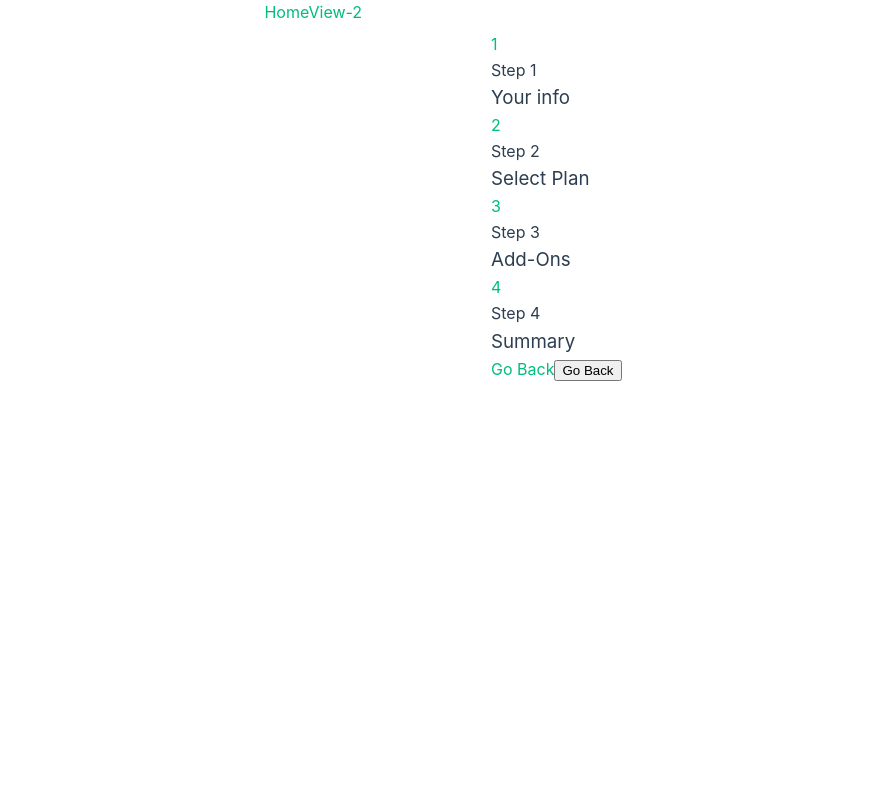
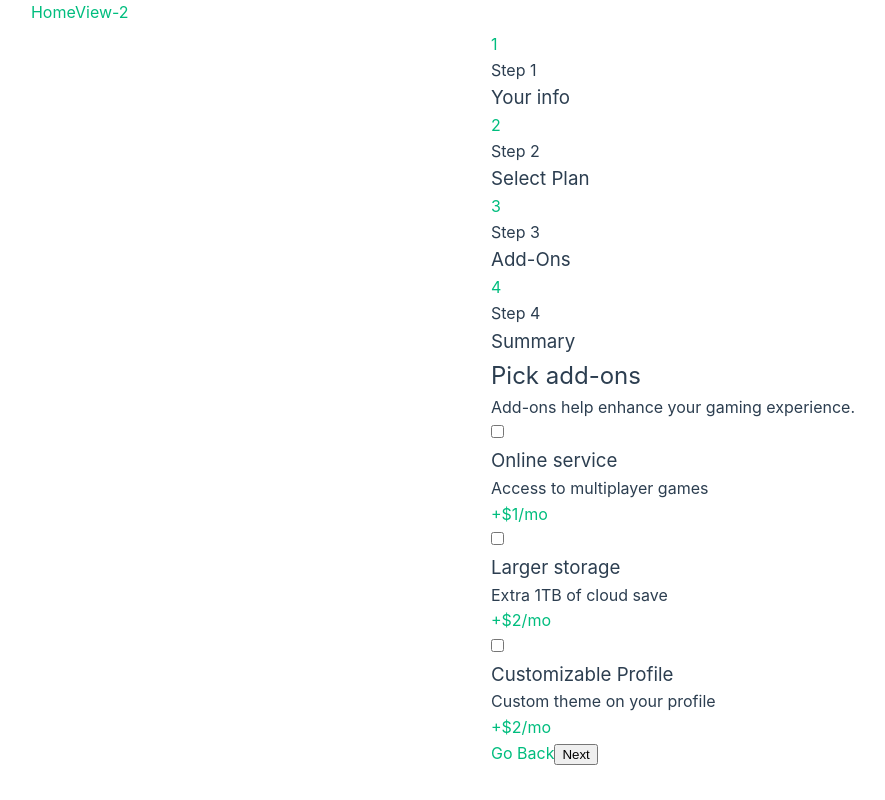
Before and after one commit to purplehippo911/Multi-step_form, a Vue app in the folder vueApp/: page /step-3 in a window 1280 px wide. Shown: the whole page, without its empty margins (181-1066 px from the left). Built offline with nearby package versions, Linux system fonts and the light colour scheme.

Commit message:
finished all views

```diff
--- a/vueApp/package.json
+++ b/vueApp/package.json
@@ -13,6 +13,7 @@
   },
   "dependencies": {
     "pinia": "^2.0.26",
+    "sass-loader": "^13.2.0",
     "vue": "^3.2.45",
     "vue-router": "^4.1.6"
   },
@@ -28,6 +29,7 @@
     "eslint-plugin-vue": "^9.3.0",
     "jsdom": "^20.0.3",
     "prettier": "^2.7.1",
+    "sass": "^1.56.2",
     "start-server-and-test": "^1.14.0",
     "vite": "^3.2.4",
     "vitest": "^0.25.3"
--- a/vueApp/src/App.vue
+++ b/vueApp/src/App.vue
@@ -26,6 +26,7 @@ main {
 .row {
     display:flex;
     flex-direction:column;
+    justify-content:center;
 }
 
 </style>
--- /dev/null
+++ b/vueApp/src/components/AddonsOptions.vue
@@ -0,0 +1,41 @@
+<script>
+</script>
+
+<template>
+ <div class="add-ons__options">
+    <div class="container row">
+        <div class="options__option">
+            <input type="checkbox" name="checkbox" id="checkbox">
+
+            <div class="option__information">
+                <h3 class="information__title">Online service</h3>
+                <p class="information__text">Access to multiplayer games</p>
+            </div>
+
+            <a href="#" class="option__price">+$1/mo</a>
+        </div>
+
+        <div class="options__option">
+            <input type="checkbox" name="checkbox" id="checkbox">
+
+            <div class="option__information">
+                <h3 class="information__title">Larger storage</h3>
+                <p class="information__text">Extra 1TB of cloud save</p>
+            </div>
+
+            <a href="#" class="option__price">+$2/mo</a>
+        </div>
+
+        <div class="options__option">
+            <input type="checkbox" name="checkbox" id="checkbox">
+
+            <div class="option__information">
+                <h3 class="information__title">Customizable Profile</h3>
+                <p class="information__text">Custom theme on your profile</p>
+            </div>
+
+            <a href="#" class="option__price">+$2/mo</a>
+        </div>
+    </div>
+ </div>
+</template>
--- a/vueApp/src/components/ConfirmationButtons.vue
+++ b/vueApp/src/components/ConfirmationButtons.vue
@@ -1,11 +1,16 @@
-<script setup>
+<script>
+// methods:{
+//   displayNextPage() {
+
+//   }
+// }
 </script>
 
 <template>
   <div class="confirmation-buttons">
     <div class="container row">
       <a class="button" href="#">Go Back</a>
-      <button class="button" href="#">Go Back</button>
+      <button class="button" href="#">Next</button>
     </div>
   </div>
 </template>
--- /dev/null
+++ b/vueApp/src/components/SubscriptionToggle.vue
@@ -0,0 +1,17 @@
+<script>
+</script>
+
+<template>
+    <div class="subscription-toggle-wrapper">
+        <div class="container row">
+            <h3 class="subscription-toggle__plan-title">Monthly</h3>
+            <div class="slider">
+
+            <div class="slider__item" v-on:click="toggleOpen">
+                <strong class="slider__ball" v-on:click="toggleOpen" ref="slider"></strong>
+            </div>
+            </div>
+            <h3 class="subscription-toggle__plan-title">Yearly</h3>
+        </div>
+    </div>
+</template>
--- /dev/null
+++ b/vueApp/src/components/SummaryComponent.vue
@@ -0,0 +1,6 @@
+<script>
+</script>
+
+<template>
+    <p>This is the finishing component</p>
+</template>
--- a/vueApp/src/router/index.js
+++ b/vueApp/src/router/index.js
@@ -17,6 +17,22 @@ const router = createRouter({
       // which is lazy-loaded when the route is visited.
       component: () => import("../views/Step_2.vue"),
     },
+    {
+      path: "/step-3",
+      name: "step_3",
+      // route level code-splitting
+      // this generates a separate chunk (About.[hash].js) for this route
+      // which is lazy-loaded when the route is visited.
+      component: () => import("../views/Step_3.vue"),
+    },
+    {
+      path: "/step-4",
+      name: "step_4",
+      // route level code-splitting
+      // this generates a separate chunk (About.[hash].js) for this route
+      // which is lazy-loaded when the route is visited.
+      component: () => import("../views/Step_4.vue"),
+    },
   ],
 });
 
--- /dev/null
+++ b/vueApp/src/styles/_variables.scss
@@ -0,0 +1,21 @@
+/* Fonts */
+@import url('https://fonts.googleapis.com/css2?family=Ubuntu:wght@400;500;700&display=swap');
+
+$fontUbuntu:'Ubuntu', sans-serif;
+/* Colors */
+
+// Primary
+
+ $Marineblue: hsl(213, 96%, 18%);
+ $Purplishblue: hsl(243, 100%, 62%);
+ $Pastelblue: hsl(228, 100%, 84%);
+ $Lightblue: hsl(206, 94%, 87%);
+ $Strawberryred: hsl(354, 84%, 57%);
+
+// Neutral
+
+ $CoolGray: hsl(231, 11%, 63%);
+ $LightGray: hsl(229, 24%, 87%);
+ $Magnolia: hsl(217, 100%, 97%);
+ $Alabaster: hsl(231, 100%, 99%);
+ $White:hsl(0, 0%, 100%);
--- a/vueApp/src/views/Step_2.vue
+++ b/vueApp/src/views/Step_2.vue
@@ -1,7 +1,46 @@
-<script>
+<script setup>
 import PlanComponent from '../components/PlanComponent.vue';
+import SubscriptionToggle from '../components/SubscriptionToggle.vue';
 </script>
 
 <template>
     <PlanComponent/>
+    <SubscriptionToggle/>
 </template>
+
+<style lang="scss">
+.slider {
+  align-self: center;
+  width: 10%;
+  display: grid;
+  grid-template-rows: repeat(2, 1fr);
+  .slider__item,
+  .slider__numbers {
+    width: 100%;
+    display: grid;
+    grid-template-columns: repeat(3, 1fr);
+    align-items: center;
+    justify-items: center;
+  }
+  .slider__numbers {
+    color: $CoolGray;
+    align-self: center;
+  }
+  .slider__item {
+    width: 80%;
+    justify-self: center;
+    background: $CoolGray;
+    padding: 0.1rem;
+    border-radius: 20px;
+    .slider__ball {
+      background: $White;
+      width: auto;
+      padding: 0.8rem;
+      border-radius: 50%;
+      transition: 0.5s;
+      grid-column: 0;
+      box-shadow: -1px -1px $Marineblue;
+    }
+  }
+}
+</style>
--- /dev/null
+++ b/vueApp/src/views/Step_3.vue
@@ -0,0 +1,18 @@
+<script setup>
+import AddonsOptions from '../components/AddonsOptions.vue';
+</script>
+
+<template>
+ <div class="add-ons-wrapper">
+    <div class="container row">
+        <div class="add-ons__information">
+            <h2 class="information__title">Pick add-ons</h2>
+            <p class="information__text">
+                Add-ons help enhance your gaming experience.
+            </p>
+        </div>
+
+        <AddonsOptions/>
+    </div>
+ </div>
+</template>
--- /dev/null
+++ b/vueApp/src/views/Step_4.vue
@@ -0,0 +1,14 @@
+<script setup>
+import SummaryComponent from '../components/SummaryComponent.vue';
+</script>
+
+<template>
+    <div class="finishing">
+        <div class="container row">
+            <h2 class="informatinon__title">Finishing up</h2>
+            <p class="information__text">Double-check everything looks OK before confirming.</p>
+
+            <SummaryComponent/>
+        </div>
+    </div>
+</template>
--- a/vueApp/vite.config.js
+++ b/vueApp/vite.config.js
@@ -12,4 +12,14 @@ export default defineConfig({
       "@": fileURLToPath(new URL("./src", import.meta.url)),
     },
   },
+  css: {
+    preprocessorOptions: {
+      scss: {
+        additionalData: `
+          @import "./src/styles/_variables.scss";
+          // @import "./src/styles/_mixins.scss";
+        `
+      }
+    }
+  }
 });
```
Also changed, not shown: 1 other file (tests, documents, lock files or other folders).
